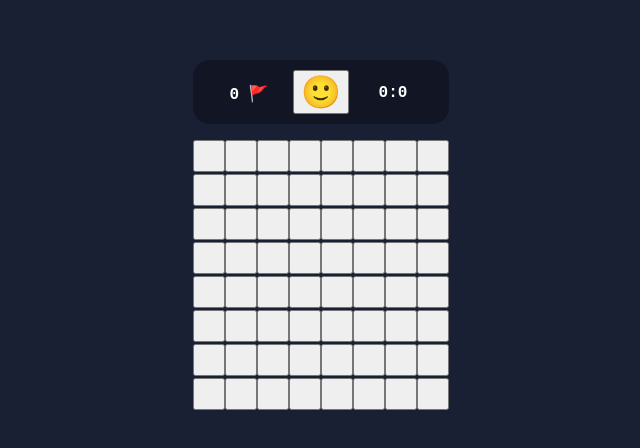
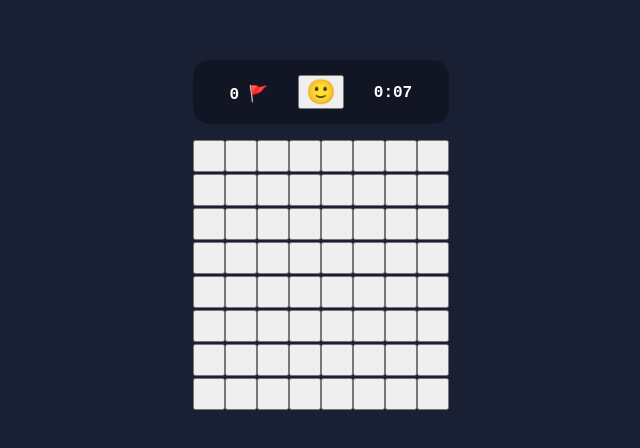
Before and after one commit to Dooblr/ReactMinesweeper, a React (Create React App) app: page / in a window 1280 px wide. Shown: the part 180-628 px from the top of the page, without its empty margins (319-959 px from the left). Built offline with nearby package versions, Linux system fonts and the light colour scheme.

Commit message:
time elapsed works now. resized center button

```diff
--- a/src/Components/GameHeader/GameHeader.css
+++ b/src/Components/GameHeader/GameHeader.css
@@ -14,7 +14,7 @@
 
 .header-center-button {
   margin: auto;
-  font-size: 2rem;
+  font-size: 1.5rem;
 }
 
 .header-side-container {
--- a/src/Components/GameHeader/GameHeader.scss
+++ b/src/Components/GameHeader/GameHeader.scss
@@ -16,9 +16,7 @@
 
 .header-center-button{
   margin: auto;
-  // width:2rem;
-  // height:2rem;
-  font-size: 2rem;
+  font-size: 1.5rem;
 }
 
 .header-side-container{
--- a/src/Components/GameHeader/GameHeader.tsx
+++ b/src/Components/GameHeader/GameHeader.tsx
@@ -1,5 +1,6 @@
 import { useEffect, useState } from 'react'
 import { useGameStateStore } from '../../Stores/Stores'
+import { addLeadingZeros } from '../../utils'
 import './GameHeader.css'
 
 export function GameHeader(){
@@ -7,7 +8,7 @@ export function GameHeader(){
   // State ================================================================== //
 
   const [isGameOver, setGameOver] = useGameStateStore((state:any) => [state.isGameOver, state.setGameOver])
-  const [setNewGame] = useGameStateStore((state:any) => [state.setNewGame])
+  const [newGame,setNewGame] = useGameStateStore((state:any) => [state.newGame, state.setNewGame])
 
   // Methods ================================================================== //
 
@@ -16,14 +17,21 @@ export function GameHeader(){
 
   const [isActive, setIsActive] = useState(false);
 
-  // useEffect(()=>{
-
-
-
-  // },[])
+  useEffect(()=>{
+    const interval = setInterval(() => {
+      if (timeElapsedSeconds > 58){
+        setTimeElapsedSeconds(0)
+        setTimeElapsedMinues(timeElapsedMinutes + 1)
+      } else {
+        setTimeElapsedSeconds(timeElapsedSeconds + 1)
+      }
+    }, 1000);
+    return () => clearInterval(interval);
+  },[timeElapsedSeconds])
 
   function newGameHandler(){
-
+    setTimeElapsedMinues(0)
+    setTimeElapsedSeconds(0)
     setGameOver(false)
     setNewGame()
   }
@@ -40,7 +48,7 @@ export function GameHeader(){
             <>🙂</>
           }
         </button>
-        <p className='header-side-container'>{timeElapsedMinutes}:{timeElapsedSeconds}</p>
+        <p className='header-side-container'>{timeElapsedMinutes}:{addLeadingZeros(timeElapsedSeconds, 2)}</p>
       </div>
 
     </>
--- a/src/utils.ts
+++ b/src/utils.ts
@@ -14,3 +14,7 @@ export function uuidv4() {
     (c ^ crypto.getRandomValues(new Uint8Array(1))[0] & 15 >> c / 4).toString(16)
   );
 }
+
+export function addLeadingZeros(num:number, totalLength:number) {
+  return String(num).padStart(totalLength, '0');
+}
```
Also changed, not shown: 1 other file (tests, documents, lock files or other folders).
